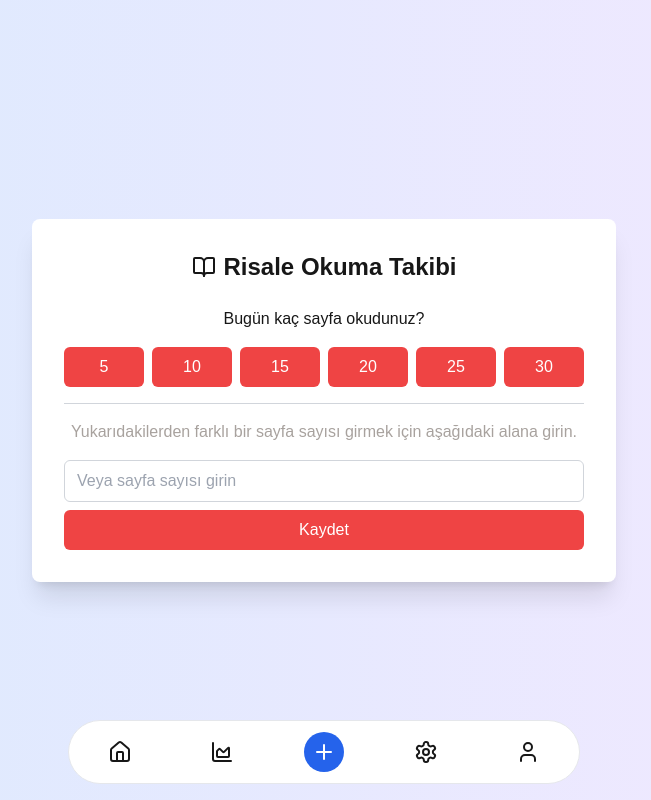
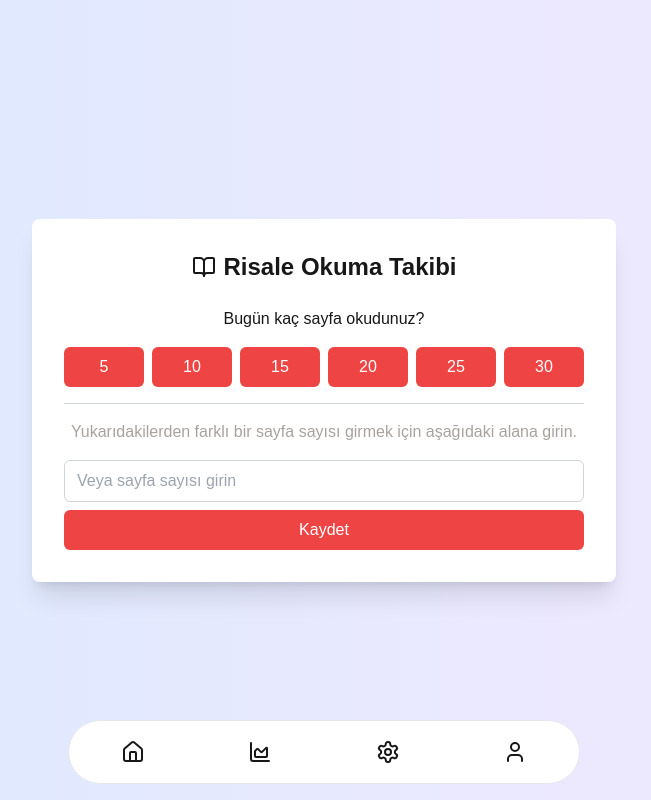
Before and after one commit to eatalay13/book_tracker, a Next.js app: page / in a window 1280 px wide. Shown: the whole page, without its empty margins (316-967 px from the left). Built offline with nearby package versions, Linux system fonts and the light colour scheme.

Commit message:
Refactor prettier configuration to include tailwindcss plugin and update formatting options

```diff
--- a/package.json
+++ b/package.json
@@ -9,6 +9,7 @@
     "lint": "next lint"
   },
   "dependencies": {
+    "clsx": "^2.1.1",
     "framer-motion": "^11.5.6",
     "lucide-react": "^0.446.0",
     "next": "14.2.13",
@@ -19,11 +20,13 @@
     "@types/node": "^20",
     "@types/react": "^18",
     "@types/react-dom": "^18",
+    "autoprefixer": "^10.4.20",
     "eslint": "^8",
     "eslint-config-next": "14.2.13",
     "postcss": "^8",
+    "prettier": "^3.3.3",
+    "prettier-plugin-tailwindcss": "^0.6.5",
     "tailwindcss": "^3.4.1",
-    "autoprefixer": "^10.4.20",
     "typescript": "^5"
   }
 }
--- a/src/components/BottomNavigation.tsx
+++ b/src/components/BottomNavigation.tsx
@@ -1,55 +1,28 @@
-import { ChartArea, Home, Plus, Settings, User } from "lucide-react";
+import { ChartArea, Home, Settings, User } from "lucide-react";
+import Link from "next/link";
 
 function BottomNavigation() {
   return (
-    <div className="fixed z-50 w-full h-16 max-w-lg -translate-x-1/2 bg-white border border-gray-200 rounded-full bottom-4 left-1/2 dark:bg-gray-700 dark:border-gray-600">
-      <div className="grid h-full max-w-lg grid-cols-5 mx-auto">
-        <button
-          data-tooltip-target="tooltip-home"
-          type="button"
-          className="inline-flex flex-col items-center justify-center px-5 rounded-s-full hover:bg-gray-50 dark:hover:bg-gray-800 group"
+    <div className="fixed bottom-4 left-1/2 z-50 h-16 w-full max-w-lg -translate-x-1/2 rounded-full border border-gray-200 bg-white dark:border-gray-600 dark:bg-gray-700">
+      <div className="mx-auto flex h-full max-w-lg grid-cols-5 justify-around">
+        <Link
+          href="/"
+          className="group inline-flex flex-col items-center justify-center rounded-s-full px-5 hover:bg-gray-50 dark:hover:bg-gray-800"
         >
           <Home />
-          <span className="sr-only">Home</span>
-        </button>
-        <div
-          id="tooltip-home"
-          role="tooltip"
-          className="absolute z-10 invisible inline-block px-3 py-2 text-sm font-medium text-white transition-opacity duration-300 bg-gray-900 rounded-lg shadow-sm opacity-0 tooltip dark:bg-gray-700"
-        >
-          Anasayfa
-          <div className="tooltip-arrow" data-popper-arrow></div>
-        </div>
-        <button
-          data-tooltip-target="tooltip-wallet"
-          type="button"
-          className="inline-flex flex-col items-center justify-center px-5 hover:bg-gray-50 dark:hover:bg-gray-800 group"
+          <span className="sr-only">Anasayfa</span>
+        </Link>
+        <Link
+          href="/report"
+          className="group inline-flex flex-col items-center justify-center px-5 hover:bg-gray-50 dark:hover:bg-gray-800"
         >
           <ChartArea />
-          <span className="sr-only">Wallet</span>
-        </button>
-        <div
-          id="tooltip-wallet"
-          role="tooltip"
-          className="absolute z-10 invisible inline-block px-3 py-2 text-sm font-medium text-white transition-opacity duration-300 bg-gray-900 rounded-lg shadow-sm opacity-0 tooltip dark:bg-gray-700"
-        >
-          Raporlar
-          <div className="tooltip-arrow" data-popper-arrow></div>
-        </div>
-        <div className="flex items-center justify-center">
-          <button
-            data-tooltip-target="tooltip-new"
-            type="button"
-            className="inline-flex items-center justify-center w-10 h-10 font-medium bg-blue-600 rounded-full hover:bg-blue-700 group focus:ring-4 focus:ring-blue-300 focus:outline-none dark:focus:ring-blue-800"
-          >
-            <Plus className="text-white" />
-            <span className="sr-only">Yeni</span>
-          </button>
-        </div>
+          <span className="sr-only">Raporlar</span>
+        </Link>
         <div
           id="tooltip-new"
           role="tooltip"
-          className="absolute z-10 invisible inline-block px-3 py-2 text-sm font-medium text-white transition-opacity duration-300 bg-gray-900 rounded-lg shadow-sm opacity-0 tooltip dark:bg-gray-700"
+          className="tooltip invisible absolute z-10 inline-block rounded-lg bg-gray-900 px-3 py-2 text-sm font-medium text-white opacity-0 shadow-sm transition-opacity duration-300 dark:bg-gray-700"
         >
           Yeni Sayfa Sayısı Ekle
           <div className="tooltip-arrow" data-popper-arrow></div>
@@ -57,7 +30,7 @@ function BottomNavigation() {
         <button
           data-tooltip-target="tooltip-settings"
           type="button"
-          className="inline-flex flex-col items-center justify-center px-5 hover:bg-gray-50 dark:hover:bg-gray-800 group"
+          className="group inline-flex flex-col items-center justify-center px-5 hover:bg-gray-50 dark:hover:bg-gray-800"
         >
           <Settings />
           <span className="sr-only">Settings</span>
@@ -65,7 +38,7 @@ function BottomNavigation() {
         <div
           id="tooltip-settings"
           role="tooltip"
-          className="absolute z-10 invisible inline-block px-3 py-2 text-sm font-medium text-white transition-opacity duration-300 bg-gray-900 rounded-lg shadow-sm opacity-0 tooltip dark:bg-gray-700"
+          className="tooltip invisible absolute z-10 inline-block rounded-lg bg-gray-900 px-3 py-2 text-sm font-medium text-white opacity-0 shadow-sm transition-opacity duration-300 dark:bg-gray-700"
         >
           Ayarlar
           <div className="tooltip-arrow" data-popper-arrow></div>
@@ -73,7 +46,7 @@ function BottomNavigation() {
         <button
           data-tooltip-target="tooltip-profile"
           type="button"
-          className="inline-flex flex-col items-center justify-center px-5 rounded-e-full hover:bg-gray-50 dark:hover:bg-gray-800 group"
+          className="group inline-flex flex-col items-center justify-center rounded-e-full px-5 hover:bg-gray-50 dark:hover:bg-gray-800"
         >
           <User />
           <span className="sr-only">Profile</span>
@@ -81,7 +54,7 @@ function BottomNavigation() {
         <div
           id="tooltip-profile"
           role="tooltip"
-          className="absolute z-10 invisible inline-block px-3 py-2 text-sm font-medium text-white transition-opacity duration-300 bg-gray-900 rounded-lg shadow-sm opacity-0 tooltip dark:bg-gray-700"
+          className="tooltip invisible absolute z-10 inline-block rounded-lg bg-gray-900 px-3 py-2 text-sm font-medium text-white opacity-0 shadow-sm transition-opacity duration-300 dark:bg-gray-700"
         >
           Profil
           <div className="tooltip-arrow" data-popper-arrow></div>
```
Also changed, not shown: 2 other files (tests, documents, lock files or other folders).
